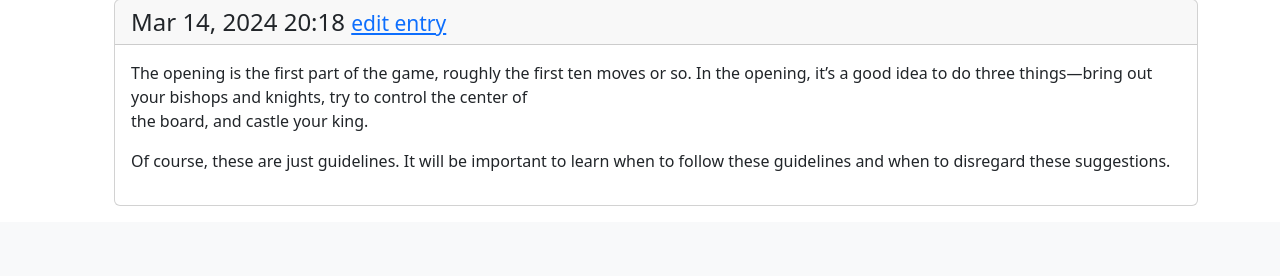
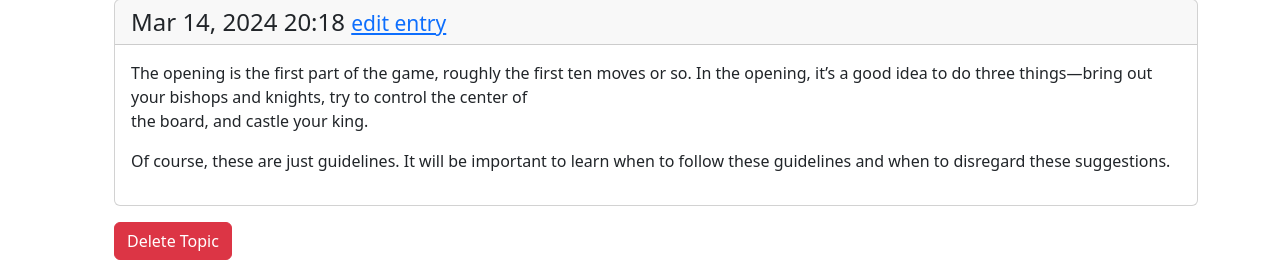
Before and after one commit to nehemiahlc/Learning_Log, a Django app: page /topics/1/ in a window 1280 px wide. Shown: the part 596-872 px from the top of the page. Before the commit the page ends 802 px from the top, so only its background shows below. Run offline with Django 5.2, Linux system fonts and the light colour scheme; a user stored in the database is signed in; data comes from the database, SQL or seed files in the repository; some libraries are stand-ins or nearby versions.

Commit message:
Added the ability to delete topics and entries and updated page styling

```diff
--- a/learning_logs/templates/learning_logs/topic.html
+++ b/learning_logs/templates/learning_logs/topic.html
@@ -28,6 +28,12 @@
         {% empty %}
           <p>There are no entries for this topic yet.</p>
         {% endfor %}
+
+        <p>
+            <a href="{% url 'learning_logs:delete_topic' topic.id %}"
+              class="btn btn-danger">
+                Delete Topic
+            </a></p>
     </ul>
 
 {% endblock content %}
--- a/learning_logs/urls.py
+++ b/learning_logs/urls.py
@@ -17,5 +17,9 @@ urlpatterns = [
     # Page for adding a new entry.
     path('new_entry/<int:topic_id>/', views.new_entry, name='new_entry'),
     # Page for editing an entry.
-    path('edit_entry/<int:entry_id>/', views.edit_entry, name='edit_entry')
+    path('edit_entry/<int:entry_id>/', views.edit_entry, name='edit_entry'),
+    # Page for deleting an enry.
+    path('delete_entry/<int:entry_id>/', views.delete_entry, name='delete_entry'),
+    # Page for deleting a topic.
+    path('delete_topic/<int:topic_id>/', views.delete_topic, name='delete_topic')
 ]
--- a/learning_logs/views.py
+++ b/learning_logs/views.py
@@ -1,4 +1,4 @@
-from django.shortcuts import render, redirect
+from django.shortcuts import get_object_or_404, render, redirect
 from django.contrib.auth.decorators import login_required
 from .models import Topic, Entry
 from .forms import TopicForm, EntryForm
@@ -92,3 +92,27 @@ def edit_entry(request, entry_id):
 def check_topic_owner(topic, user):
     if topic.owner != user:
         raise Http404('You are not authorized to access this page.')
+
+def delete_entry(request, entry_id):
+    entry = Entry.objects.get(id=entry_id)
+    topic = entry.topic
+
+    if request.method == 'POST':
+        # Confirm deletion with POST request.
+        entry.delete()
+        return redirect('learning_logs:topic', topic_id=topic.id)
+
+    context = {'entry': entry, 'topic': topic}
+    return render(request, 'learning_logs/delete_entry.html', context)
+
+def delete_topic(request, topic_id):
+    # Retrieve the topic or return a 404 error if it doesn't exist
+    topic = get_object_or_404(Topic, id=topic_id)
+
+    if request.method == 'POST':
+        topic.delete()
+        return redirect('learning_logs:topics')  # Redirect to the topic list page
+
+    # If the request method is not POST, render the delete confirmation page
+    context = {'topic': topic}
+    return render(request, 'learning_logs/delete_topic.html', context)
```
Also changed, not shown: learning_logs/templates/learning_logs/delete_entry.html (added, +16 -0 lines), learning_logs/templates/learning_logs/delete_topic.html (added, +16 -0 lines), learning_logs/templates/learning_logs/edit_entry.html (+6 -1 lines).
